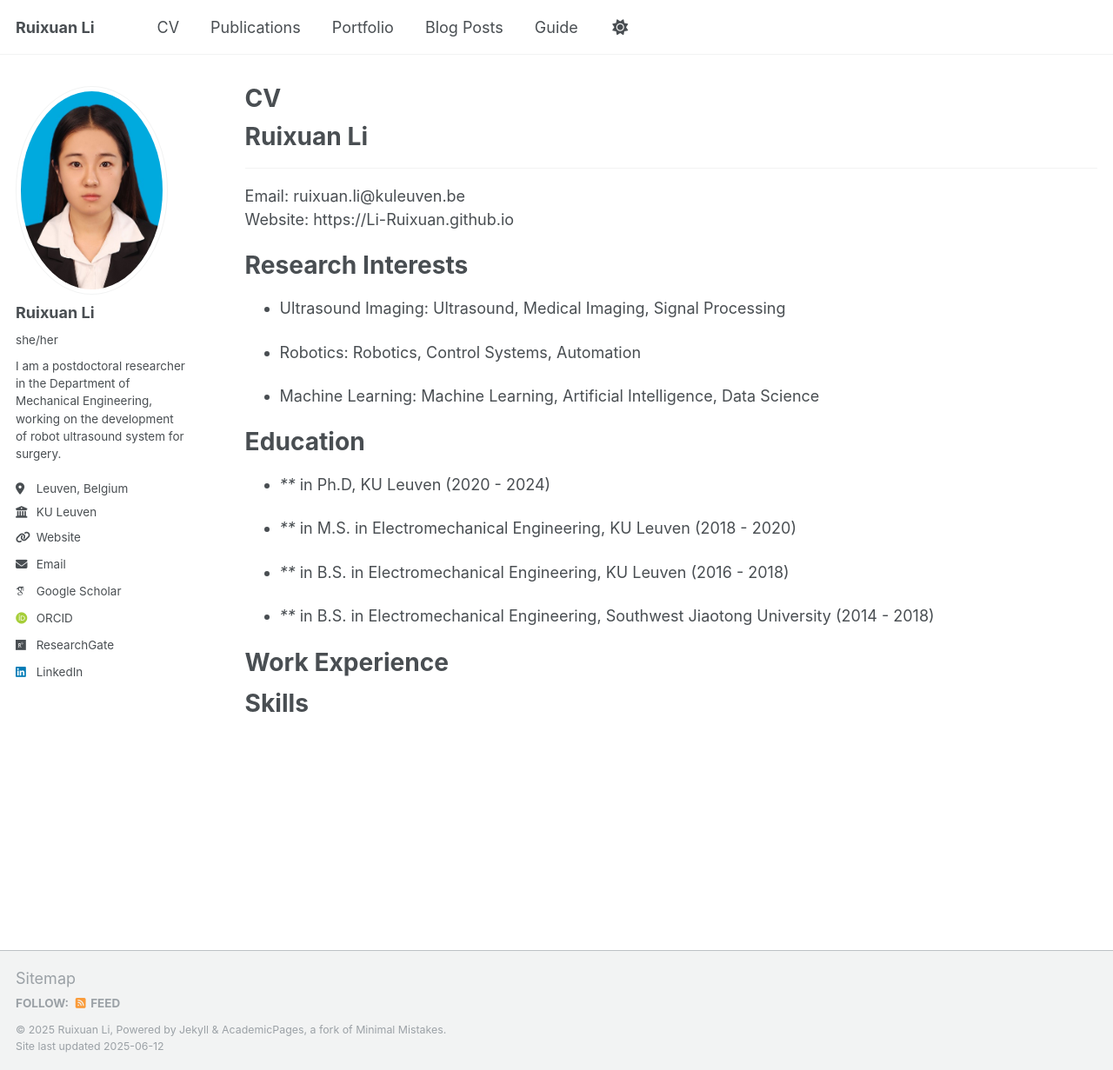
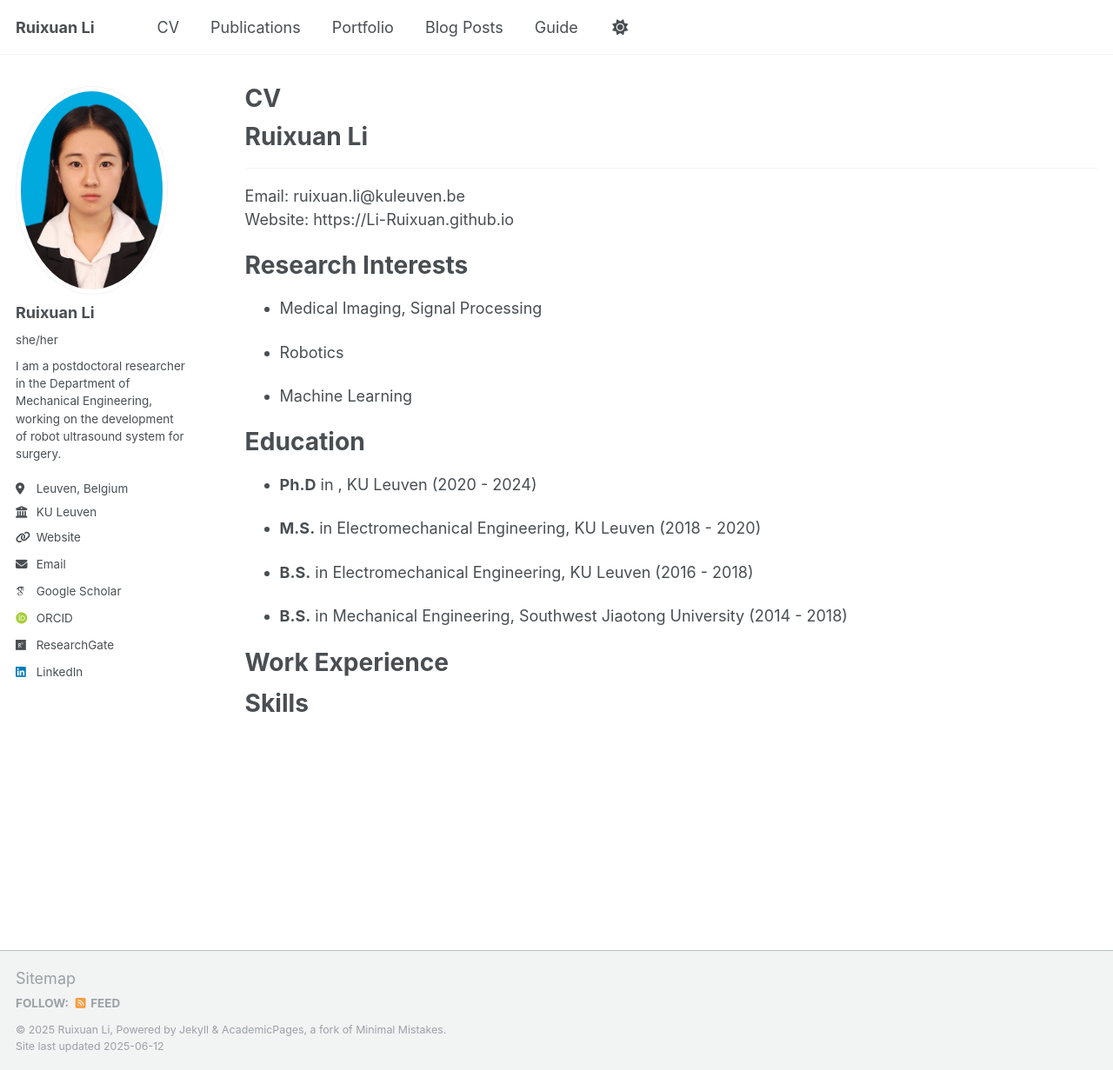
Before and after one commit to Li-Ruixuan/Li-Ruixuan.github.io, a Jekyll site: the page built from _pages/cv.md, in a window 1280 px wide and 1231 px high. Shown: the whole window at 87% size. Built offline with Jekyll 4.4.1, drawn with Linux system fonts in a browser that asks for light colours; some web fonts are replaced.

Commit message:
Update education

```diff
--- a/_data/cv.json
+++ b/_data/cv.json
@@ -29,25 +29,28 @@
   "education": [
     {
       "institution": "KU Leuven",
-      "area": "Ph.D",
+      "studyType": "Ph.D",
       "startDate": "2020",
       "endDate": "2024"
     },
     {
       "institution": "KU Leuven",
-      "area": "M.S. in Electromechanical Engineering",
+      "studyType": "M.S.",
+      "area": "Electromechanical Engineering",
       "startDate": "2018",
       "endDate": "2020"
     },
     {
       "institution": "KU Leuven",
-      "area": "B.S. in Electromechanical Engineering",
+      "studyType": "B.S.",
+      "area": "Electromechanical Engineering",
       "startDate": "2016",
       "endDate": "2018"
     },
     {
       "institution": "Southwest Jiaotong University",
-      "area": "B.S. in Electromechanical Engineering",
+      "studyType": "B.S.",
+      "area": "Mechanical Engineering",
       "startDate": "2014",
       "endDate": "2018"
     }
@@ -55,21 +58,18 @@
   "skills": [],
   "languages": [],
   "interests": [{
-      "name": "Ultrasound Imaging",
-      "keywords": ["Ultrasound", "Medical Imaging", "Signal Processing"]
+      "name": "Medical Imaging, Signal Processing"
     }, {
-      "name": "Robotics",
-      "keywords": ["Robotics", "Control Systems", "Automation"]
+      "name": "Robotics"
     }, {
-      "name": "Machine Learning",
-      "keywords": ["Machine Learning", "Artificial Intelligence", "Data Science"]
+      "name": "Machine Learning"
     }
   ],
   "references": [],
   "publications": [
     {
-      "name": "Your Paper Title Here",
-      "authors": ["Your Name", "Coauthor Name", "Another Author"],
+      "name": "3D ultrasound shape completion and anatomical feature detection for minimally invasive spine surgery",
+      "authors": ["Ruixuan Li", "Yuyu Cai", "Ayoob Davoodi", "Gianni Borghesan", "Emmanuel Vander Poorten"],
       "publisher": "Conference/Journal Name",
       "releaseDate": "2024",
       "type": "conference",
```
